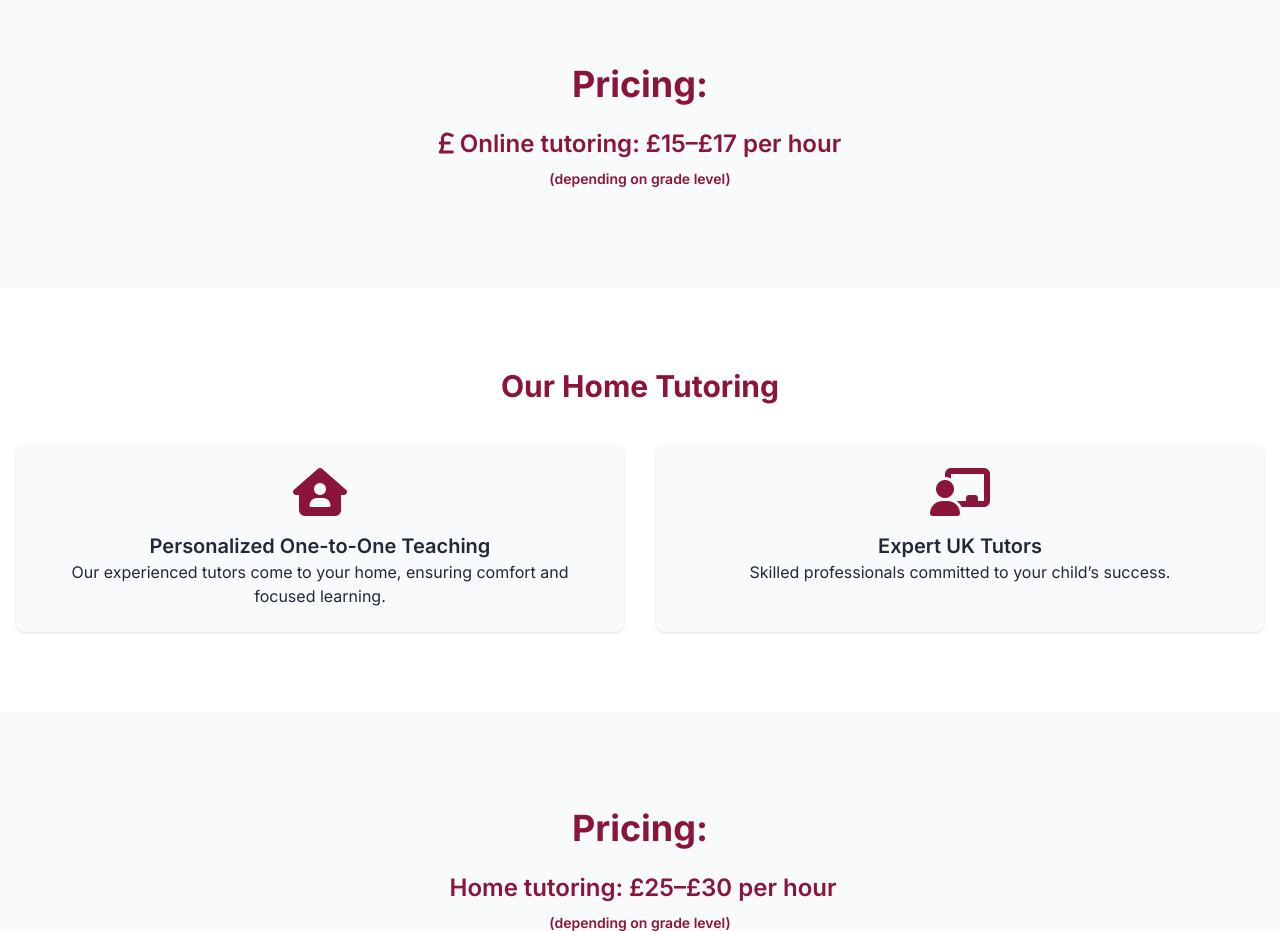
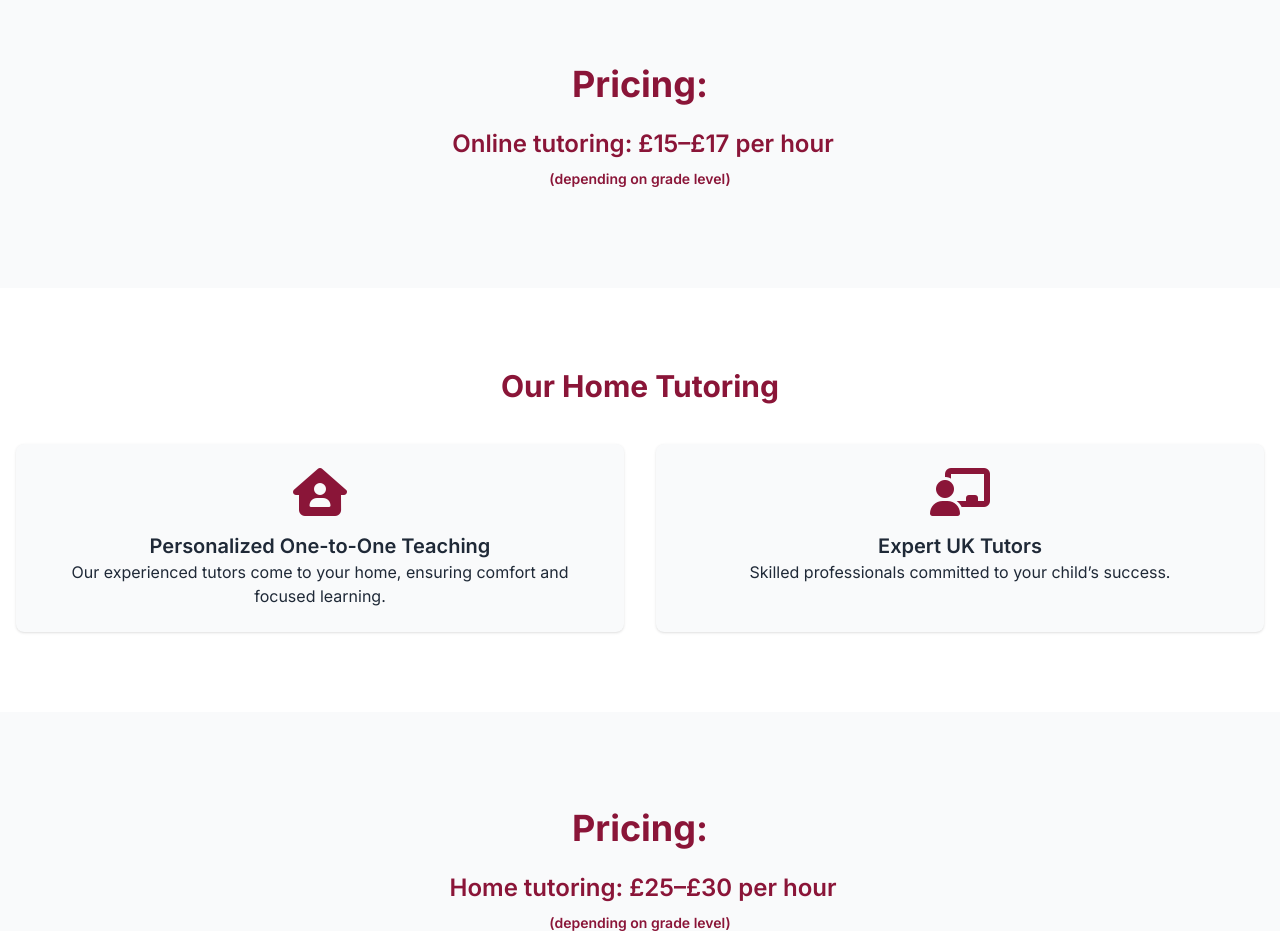
Before and after one commit to shinnycodez/your-study-mentor, a plain HTML site: page index.html in a window 1280 px wide. Shown: the part 940-1871 px from the top of the page. Drawn offline with nearby package versions, Linux system fonts and the light colour scheme.

Commit message:
Update index.html

```diff
--- a/index.html
+++ b/index.html
@@ -119,7 +119,7 @@
     <div class="container mx-auto px-4 text-center">
       <h2 class="text-3xl md:text-4xl font-bold text-maroon mb-6">Pricing:</h2>
       <p class="text-2xl font-semibold text-maroon">
-        <i class="fas fa-pound-sign"></i> Online tutoring: £15–£17 per hour <br />
+        <i class="fas "></i> Online tutoring: £15–£17 per hour <br />
         <span class="text-sm">(depending on grade level)</span>
       </p>
     </div>
```
